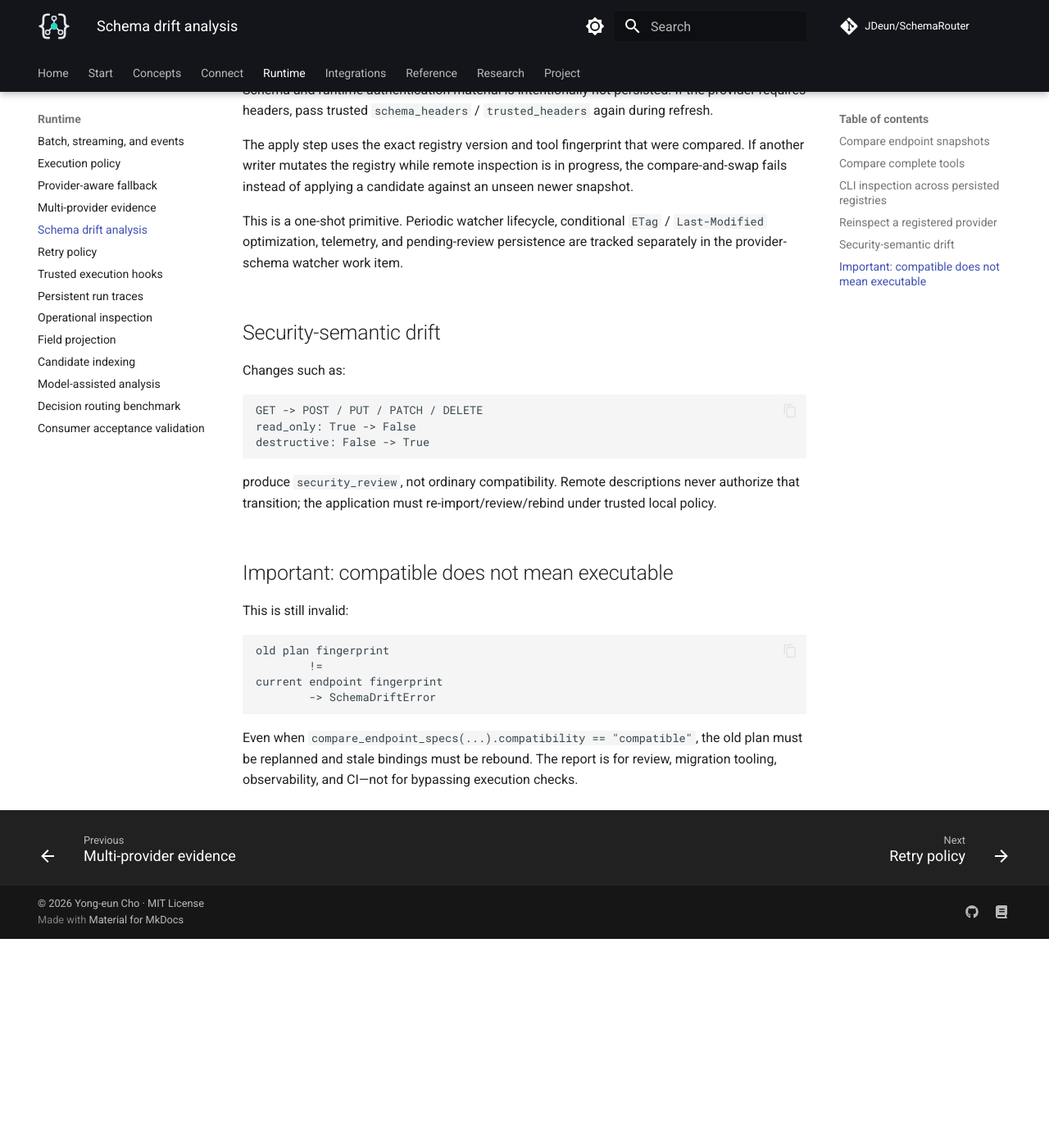
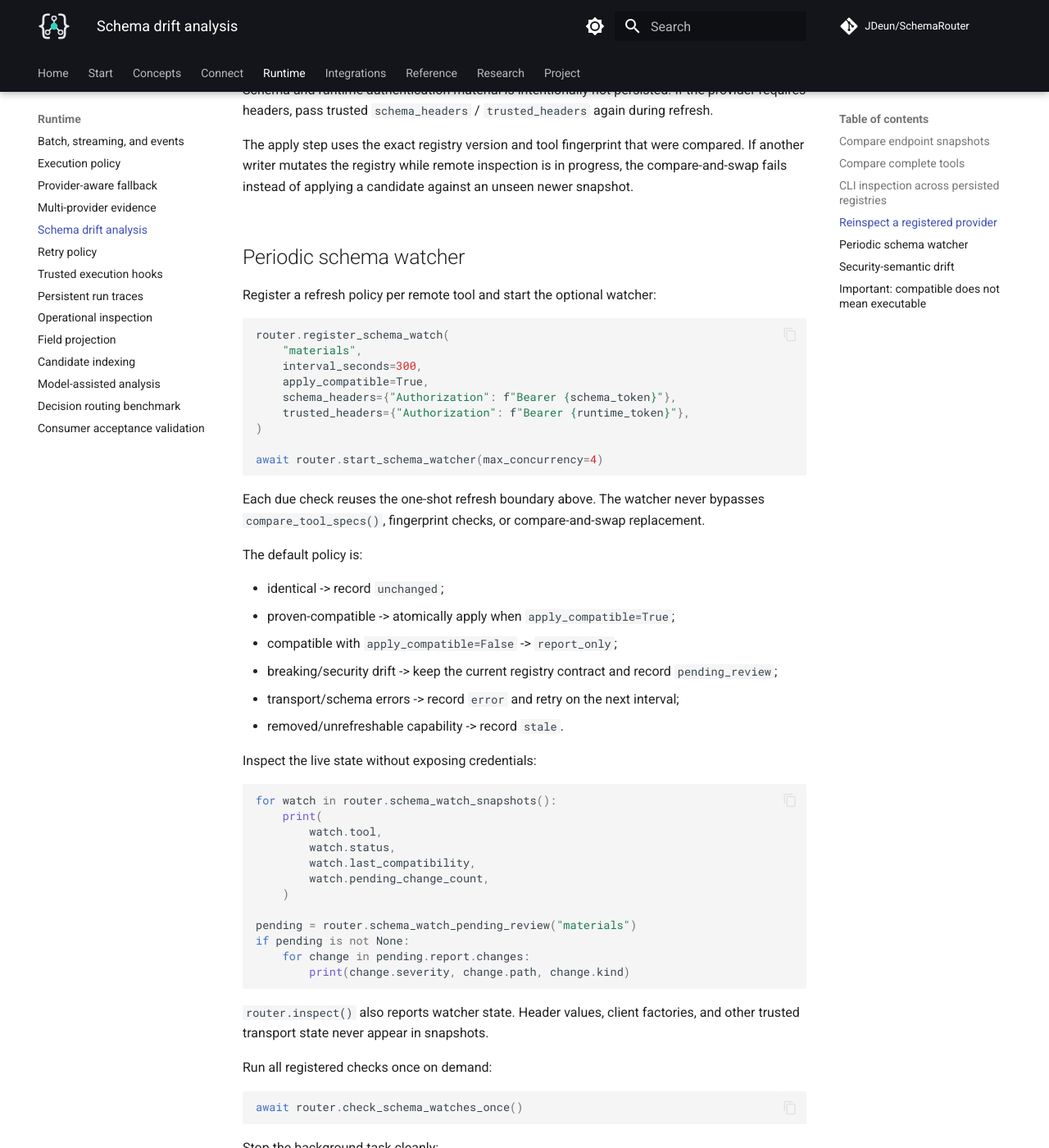
Before and after one commit to JDeun/SchemaRouter, an MkDocs documentation site: the page built from docs/guides/schema-drift.md, in a window 1280 px wide and 1400 px high, scrolled down 2198 px. Shown: the whole window at 82% size. Built offline with MkDocs 1.6.1 and Material for MkDocs 9.7.7, drawn with Linux system fonts in a browser that asks for light colours; comment, search, counter and statistics services are not loaded; before the commit the page ends 3343 px from its top, so only the background shows below that; some of the changed text lies outside the part shown.

Commit message:
docs: add periodic schema watcher lifecycle

````diff
--- a/docs/guides/schema-drift.md
+++ b/docs/guides/schema-drift.md
@@ -99,9 +99,72 @@ The apply step uses the exact registry version and tool fingerprint that were co
 writer mutates the registry while remote inspection is in progress, the compare-and-swap fails
 instead of applying a candidate against an unseen newer snapshot.
 
-This is a one-shot primitive. Periodic watcher lifecycle, conditional `ETag` /
-`Last-Modified` optimization, telemetry, and pending-review persistence are tracked separately in
-the provider-schema watcher work item.
+## Periodic schema watcher
+
+Register a refresh policy per remote tool and start the optional watcher:
+
+```python
+router.register_schema_watch(
+    "materials",
+    interval_seconds=300,
+    apply_compatible=True,
+    schema_headers={"Authorization": f"Bearer {schema_token}"},
+    trusted_headers={"Authorization": f"Bearer {runtime_token}"},
+)
+
+await router.start_schema_watcher(max_concurrency=4)
+```
+
+Each due check reuses the one-shot refresh boundary above. The watcher never bypasses
+`compare_tool_specs()`, fingerprint checks, or compare-and-swap replacement.
+
+The default policy is:
+
+- identical -> record `unchanged`;
+- proven-compatible -> atomically apply when `apply_compatible=True`;
+- compatible with `apply_compatible=False` -> `report_only`;
+- breaking/security drift -> keep the current registry contract and record `pending_review`;
+- transport/schema errors -> record `error` and retry on the next interval;
+- removed/unrefreshable capability -> record `stale`.
+
+Inspect the live state without exposing credentials:
+
+```python
+for watch in router.schema_watch_snapshots():
+    print(
+        watch.tool,
+        watch.status,
+        watch.last_compatibility,
+        watch.pending_change_count,
+    )
+
+pending = router.schema_watch_pending_review("materials")
+if pending is not None:
+    for change in pending.report.changes:
+        print(change.severity, change.path, change.kind)
+```
+
+`router.inspect()` also reports watcher state. Header values, client factories, and other trusted
+transport state never appear in snapshots.
+
+Run all registered checks once on demand:
+
+```python
+await router.check_schema_watches_once()
+```
+
+Stop the background task cleanly:
+
+```python
+await router.stop_schema_watcher()
+```
+
+Intervals are per tool. The watcher serializes overlapping watch cycles and bounds refresh
+concurrency, so one slow provider does not create unbounded duplicate refresh writes.
+
+Conditional HTTP requests using `ETag` / `Last-Modified` remain an optimization opportunity;
+correctness does not depend on them because every fetched candidate is still fingerprinted and
+compared before replacement.
 
 ## Security-semantic drift
 
````
Also changed, not shown: other parts of docs/guides/schema-drift.md (+2 -2 lines).
